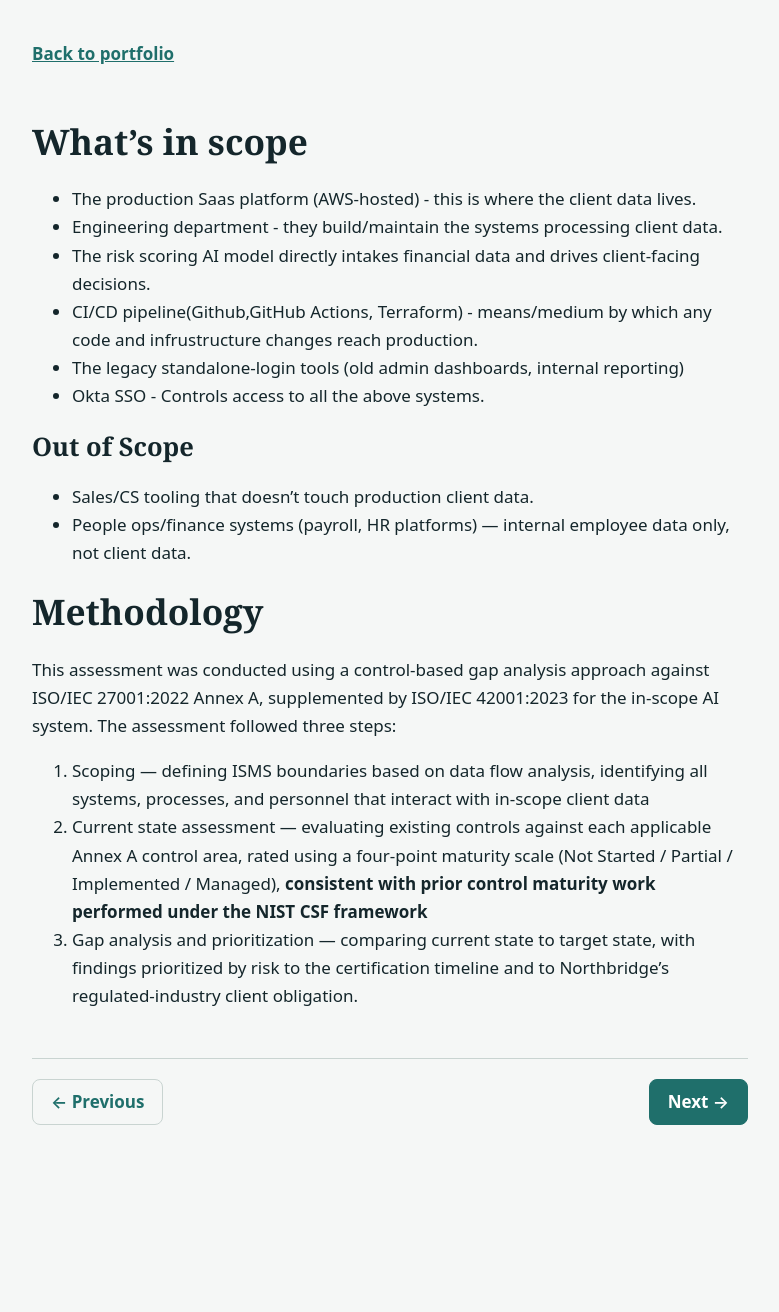
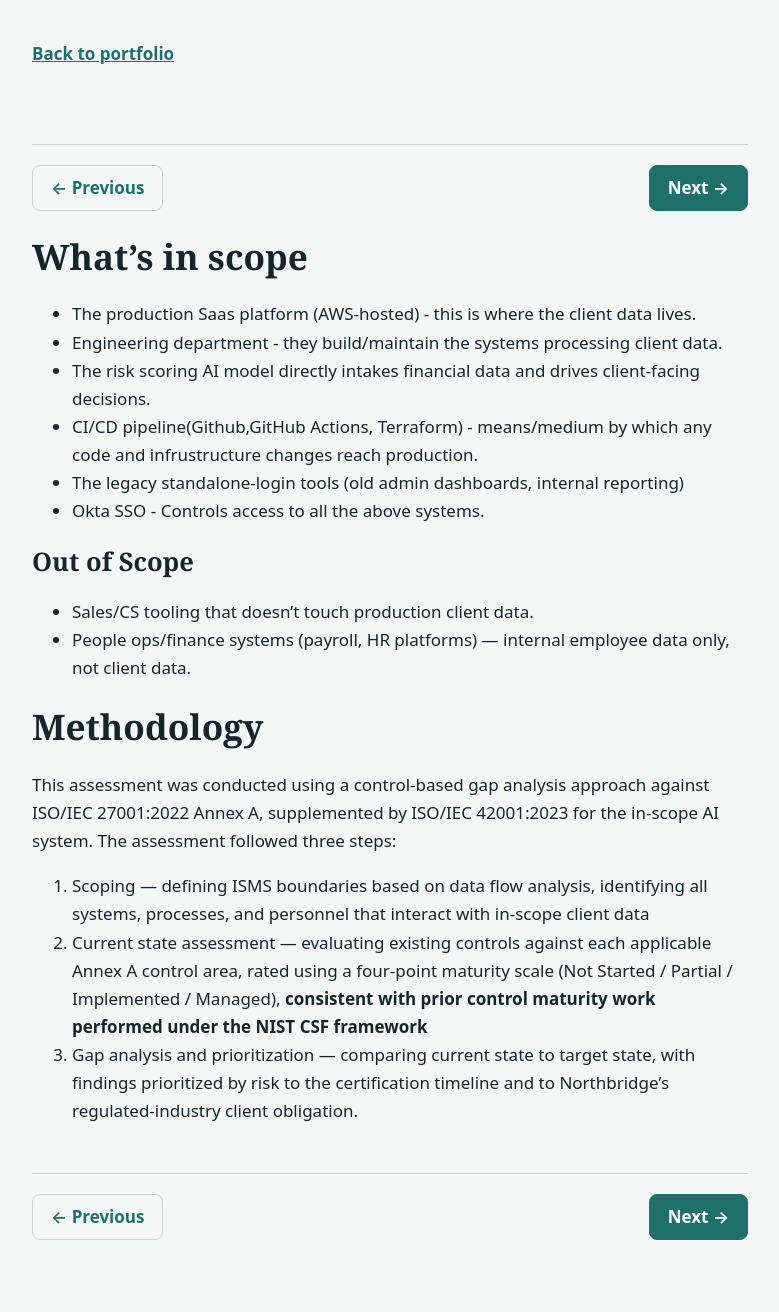
Before and after one commit to krens22/GRC-project-portfolio, a Jekyll site: the page built from ISO-42001/Northbridge-Analytics/01-scope-methodology.md, in a window 1280 px wide. Shown: the whole page, without its empty margins (250-1029 px from the left). Built offline with Jekyll 4.4.1, drawn with Linux system fonts in a browser that asks for light colours; before the commit the page ends 1197 px from its top, so only the background shows below that.

Commit message:
Add pagination navigation to default layout

```diff
--- a/_layouts/default.html
+++ b/_layouts/default.html
@@ -31,6 +31,12 @@ img{max-width:100%;height:auto}
 <body>
 <main class="wrap">
 <a class="back" href="{{ '/' | relative_url }}">Back to portfolio</a>
+{% if page.prev or page.next %}
+<nav class="pager top">
+{% if page.prev %}<a href="{{ page.prev }}">← Previous</a>{% endif %}
+{% if page.next %}<a class="next" href="{{ page.next }}">Next →</a>{% endif %}
+</nav>
+{% endif %}
 {{ content }}
 {% if page.prev or page.next %}
 <nav class="pager">
```
